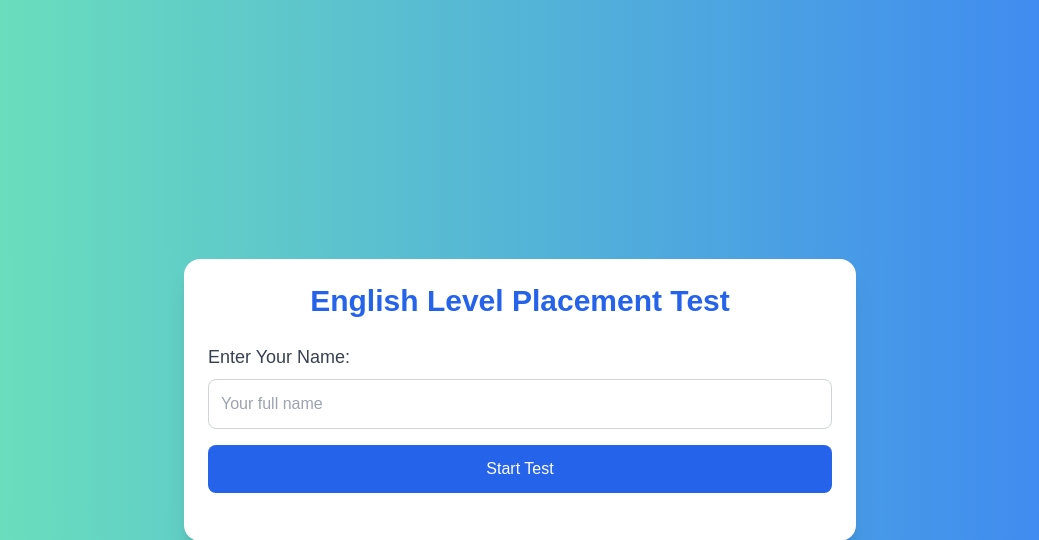
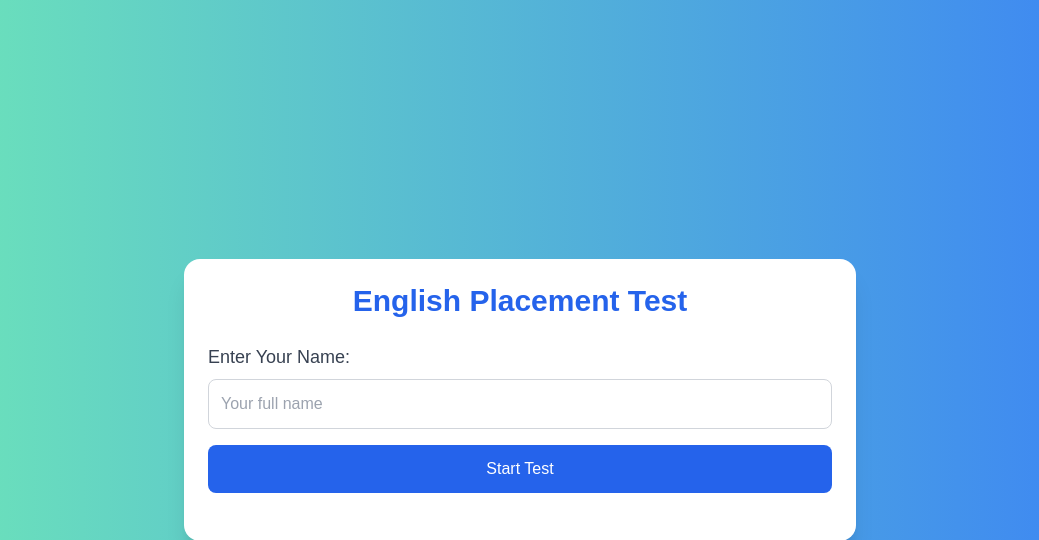
Before and after one commit to iskilicaslan61/englishleveltest, a Flask app: page / in a window 1280 px wide. Shown: the top 540 px of the page, without its empty margins (120-1159 px from the left). Run offline with Flask 3, Linux system fonts and the light colour scheme; some libraries are stand-ins or nearby versions.

Commit message:
first commit

```diff
--- a/app.py
+++ b/app.py
@@ -33,7 +33,7 @@ def send_email():
 📘 English Level Placement Test Report
 
 👤 Student Name: {name}
-📊 Score Achieved: {score} out of 6
+📊 Score Achieved: {score} out of 40
 🧠 Assessed English Level: {level}
 
 This report summarizes the results of the English Level Placement Test completed by the student. The level indicated reflects their current proficiency based on their responses to grammar and structure-based questions.
--- a/templates/index.html
+++ b/templates/index.html
@@ -3,13 +3,13 @@
 <head>
   <meta charset="UTF-8" />
   <meta name="viewport" content="width=device-width, initial-scale=1" />
-  <title>English Level Placement Test</title>
+  <title>English Placement Test</title>
   <link href="{{ url_for('static', filename='style.css') }}" rel="stylesheet" />
   <script src="https://cdn.tailwindcss.com"></script>
 </head>
 <body>
   <div class="container mx-auto p-6 max-w-2xl bg-white rounded-2xl shadow-xl">
-    <h1 class="text-3xl font-bold text-center text-blue-600 mb-6">English Level Placement Test</h1>
+    <h1 class="text-3xl font-bold text-center text-blue-600 mb-6">English Placement Test</h1>
 
     <!-- Name Input Section -->
     <div id="name-section" class="mb-6">
```
